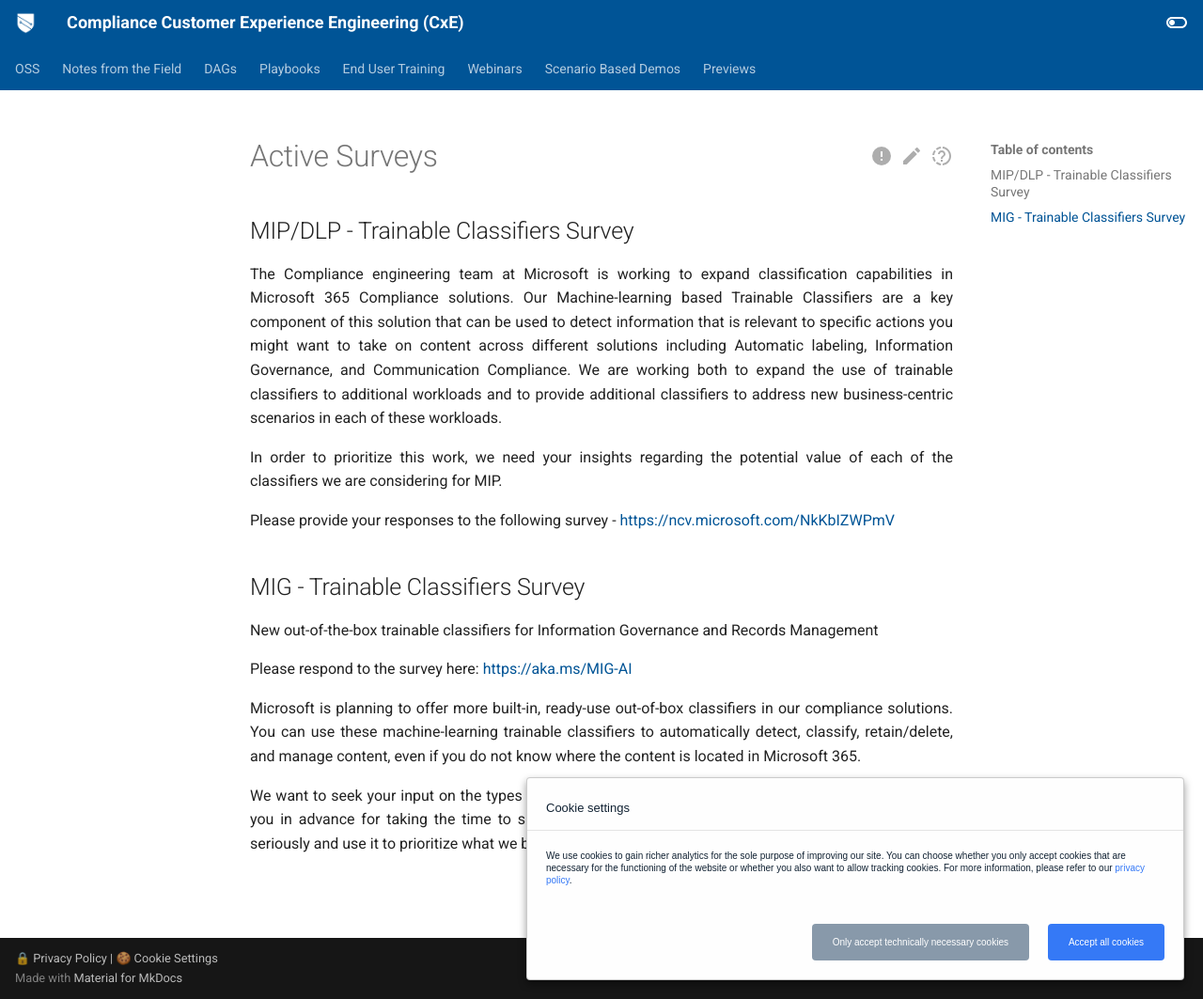
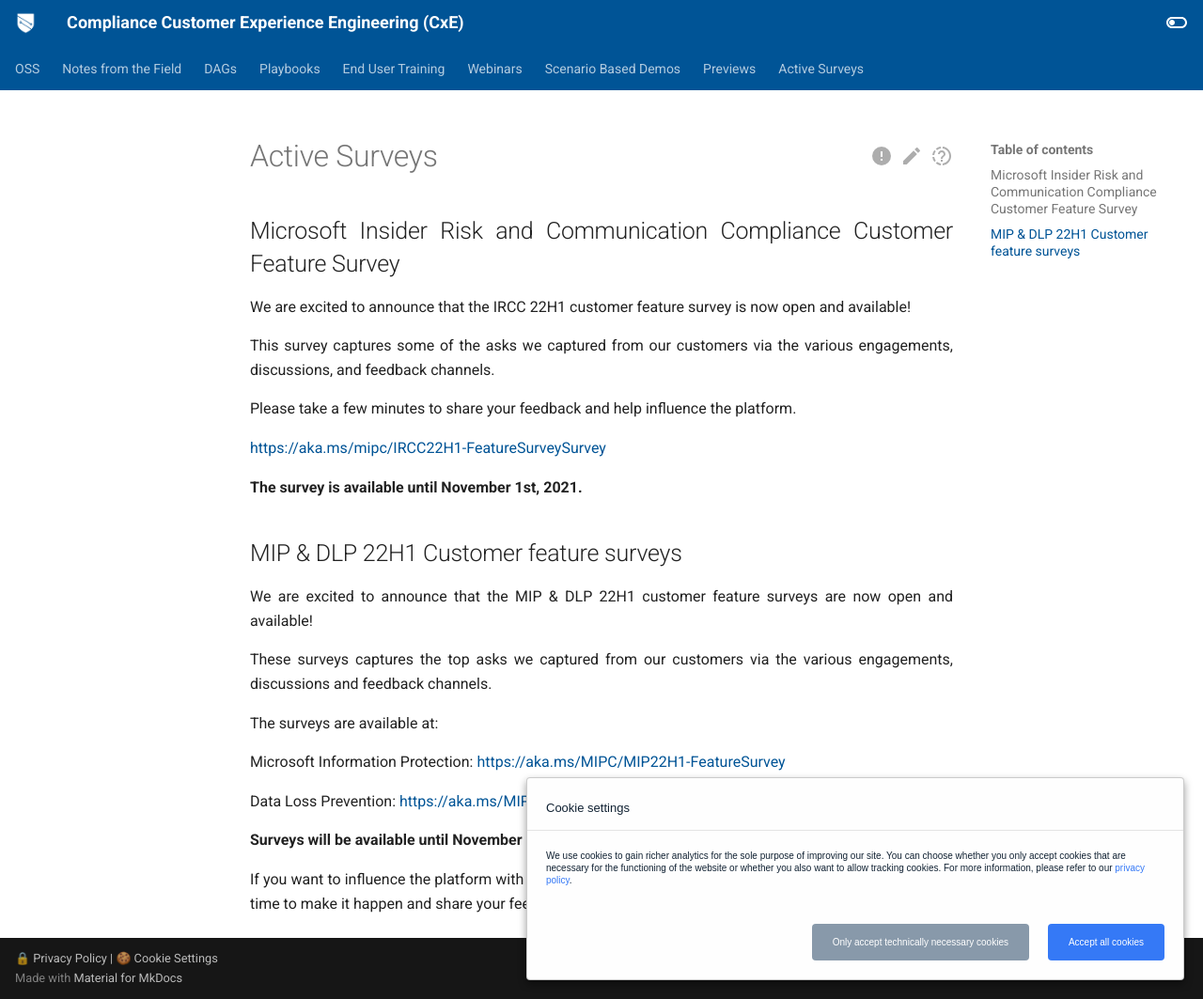
Before and after one commit to microsoft/ComplianceCxE, an MkDocs documentation site: the page built from docs/ActiveSurveys.md, in a window 1280 px wide and 1063 px high. Shown: the whole window at 94% size. Built offline with MkDocs 1.6.1 and Material for MkDocs 9.7.7, drawn with Linux system fonts in a browser that asks for light colours; comment, search, counter and statistics services are not loaded.

Commit message:
Added Surveys

```diff
--- a/docs/ActiveSurveys.md
+++ b/docs/ActiveSurveys.md
@@ -4,21 +4,32 @@
 intro: List of Active Compliance Surveys
 ---
 
-## MIP/DLP - Trainable Classifiers Survey
+## Microsoft Insider Risk and Communication Compliance Customer Feature Survey
 
-The Compliance engineering team at Microsoft is working to expand classification capabilities in Microsoft 365 Compliance solutions. Our Machine-learning based Trainable Classifiers are a key component of this solution that can be used to detect information that is relevant to specific actions you might want to take on content across different solutions including Automatic labeling, Information Governance, and Communication Compliance. We are working both to expand the use of trainable classifiers to additional workloads and to provide additional classifiers to address new business-centric scenarios in each of these workloads.
+We are excited to announce that the IRCC 22H1 customer feature survey is now open and available!
 
-In order to prioritize this work, we need your insights regarding the potential value of each of the classifiers we are considering for MIP.
+This survey captures some of the asks we captured from our customers via the various engagements, discussions, and feedback channels.
 
-Please provide your responses to the following survey - [https://ncv.microsoft.com/NkKbIZWPmV](https://ncv.microsoft.com/NkKbIZWPmV)
+Please take a few minutes to share your feedback and help influence the platform.
+
+[https://aka.ms/mipc/IRCC22H1-FeatureSurveySurvey](https://aka.ms/mipc/IRCC22H1-FeatureSurveySurvey)
+
+**The survey is available until November 1st, 2021.**
 
 
-## MIG - Trainable Classifiers Survey
 
-New out-of-the-box trainable classifiers for Information Governance and Records Management
+## MIP & DLP 22H1 Customer feature surveys
 
-Please respond to the survey here: [https://aka.ms/MIG-AI](https://aka.ms/MIG-AI)
+We are excited to announce that the MIP & DLP 22H1 customer feature surveys are now open and available!
 
-Microsoft is planning to offer more built-in, ready-use out-of-box classifiers in our compliance solutions. You can use these machine-learning trainable classifiers to automatically detect, classify, retain/delete, and manage content, even if you do not know where the content is located in Microsoft 365.
+These surveys captures the top asks we captured from our customers via the various engagements, discussions and feedback channels.
 
-We want to seek your input on the types of data that may benefit from these trainable classifiers. Thank you in advance for taking the time to share your feedback and insights. We take customer feedback seriously and use it to prioritize what we build in our products.
+The surveys are available at:
+
+Microsoft Information Protection: [https://aka.ms/MIPC/MIP22H1-FeatureSurvey](https://aka.ms/MIPC/MIP22H1-FeatureSurvey)
+
+Data Loss Prevention: [https://aka.ms/MIPC/DLP22H1-FeatureSurvey](https://aka.ms/MIPC/DLP22H1-FeatureSurvey)
+
+**Surveys will be available until November 2nd, 2021.**
+
+If you want to influence the platform with features and capabilities that you want, need and like, this is the time to make it happen and share your feedback.
--- a/mkdocs.yml
+++ b/mkdocs.yml
@@ -81,6 +81,9 @@
     - Previews:
       - Join Private Previews: previews.md
       - 💬 Submit CxE Feedback: https://aka.ms/mipc/mipcOSS
+    - Active Surveys:
+      - Active Surveys: activesurveys.md
+      - 💬 Submit CxE Feedback: https://aka.ms/mipc/mipcOSS
 theme:
   name: material
   language: en
```
